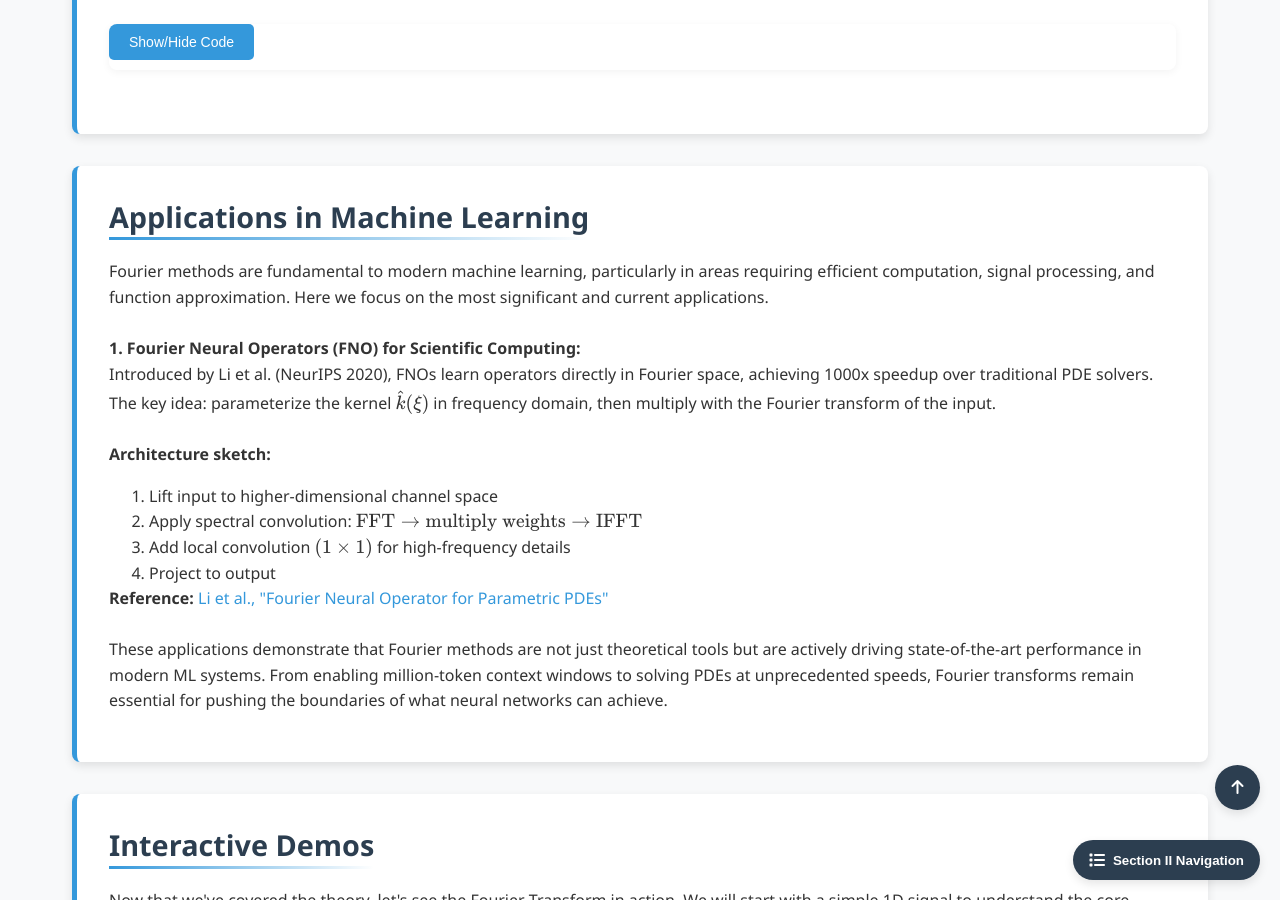
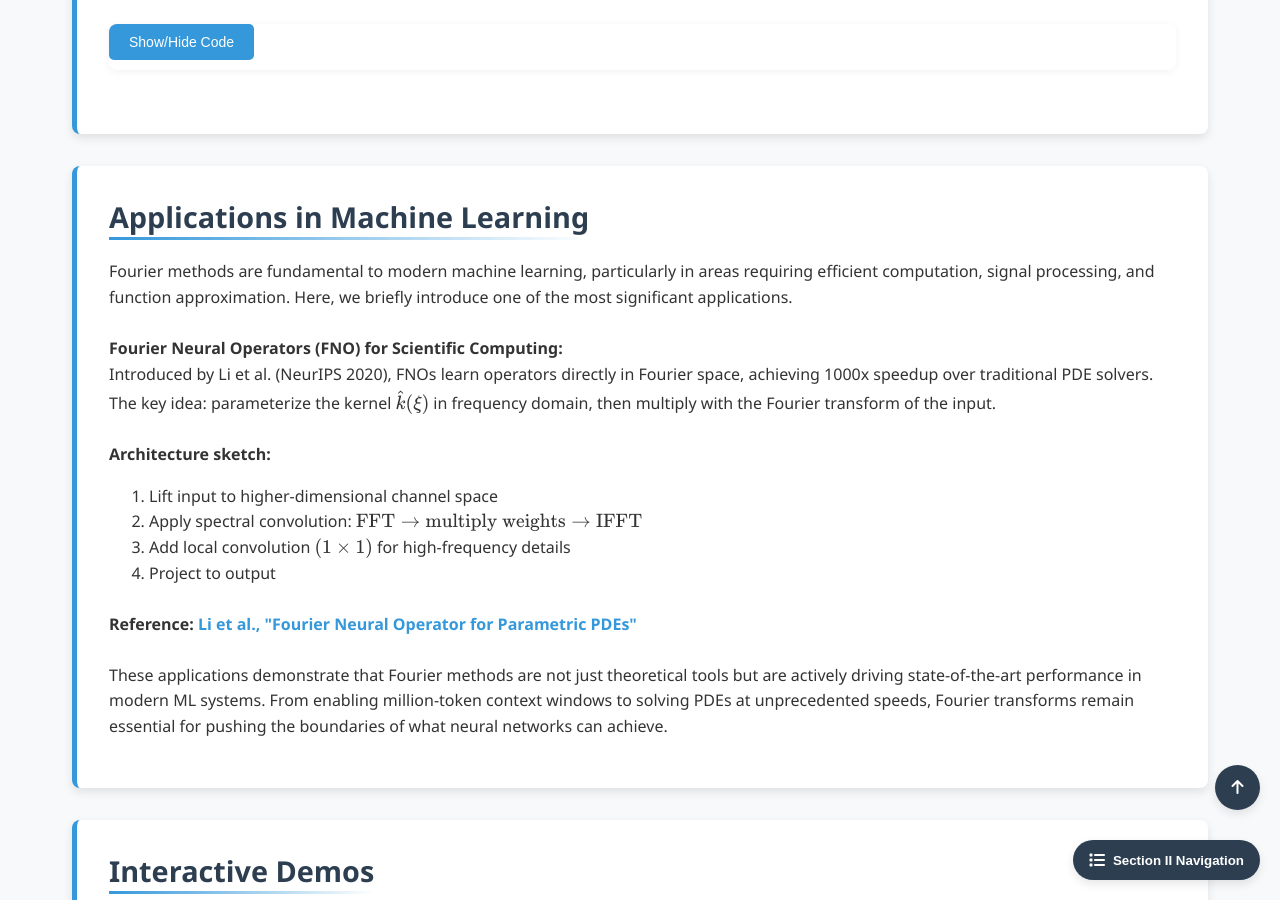
Before and after one commit to Yusukey01/yusukey01.github.io, a Jekyll site: the page built from Mathematics/Calculus/fourier_transform.html, in a window 1280 px wide and 900 px high, scrolled down 9089 px. Built offline with Jekyll 4.4.1, drawn with Linux system fonts in a browser that asks for light colours.

```diff
--- a/Mathematics/Calculus/fourier_transform.html
+++ b/Mathematics/Calculus/fourier_transform.html
@@ -517,9 +517,9 @@ uses_python: true
                 <h2>Applications in Machine Learning</h2>
                 <p>
                     Fourier methods are fundamental to modern machine learning, particularly in areas requiring efficient computation,
-                    signal processing, and function approximation. Here we focus on the most significant and current applications.
+                    signal processing, and function approximation. Here, we briefly introduce one of the most significant applications.
                     <br><br>
-                    <strong>1. Fourier Neural Operators (FNO) for Scientific Computing:</strong>
+                    <strong>Fourier Neural Operators (FNO) for Scientific Computing:</strong>
                     <br>
                     Introduced by Li et al. (NeurIPS 2020), FNOs learn operators directly in Fourier space, achieving
                     1000x speedup over traditional PDE solvers. The key idea: parameterize the kernel \(\hat{k}(\xi)\)
@@ -531,8 +531,8 @@ uses_python: true
                         <li>Apply spectral convolution: \(\text{FFT} \to \text{multiply weights} \to \text{IFFT}\)</li>
                         <li>Add local convolution \((1\times 1)\) for high-frequency details</li>
                         <li>Project to output</li>
-                    </ol>
-                    <strong>Reference:</strong> <a href="https://arxiv.org/abs/2010.08895">Li et al., "Fourier Neural Operator for Parametric PDEs"</a>
+                    </ol><br>
+                    <strong>Reference:</strong> <a href="https://arxiv.org/abs/2010.08895"><strong>Li et al., "Fourier Neural Operator for Parametric PDEs"</strong></a>
                     <br><br>
                     These applications demonstrate that Fourier methods are not just theoretical tools but are actively driving
                     state-of-the-art performance in modern ML systems. From enabling million-token context windows to solving
```
